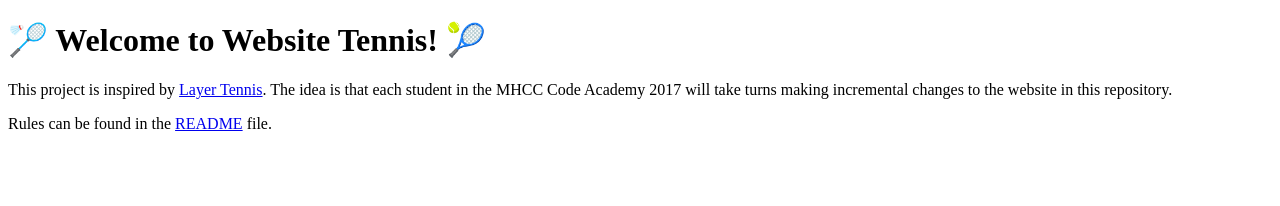
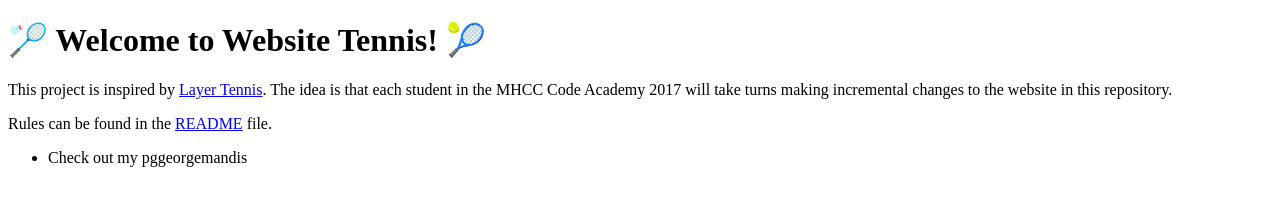
Before and after one commit to sshidler/website-tennis-2017, a plain HTML site: page index.html in a window 1280 px wide. Drawn offline with Linux system fonts and the light colour scheme.

Commit message:
added list check out my pg  with link

```diff
--- a/index.html
+++ b/index.html
@@ -17,7 +17,11 @@
   <p>
     Rules can be found in the <a href="/README.md">README</a> file.
   </p>
+  <ul>
+    <li>Check out my pg<a herf="georgemandis.html">georgemandis</li>
 
+
+  </ul>
 
 
 </body>
```
